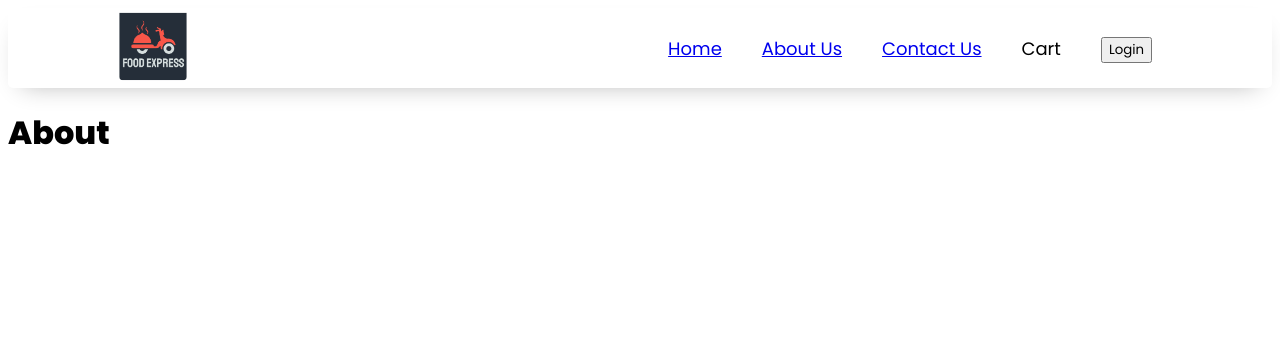
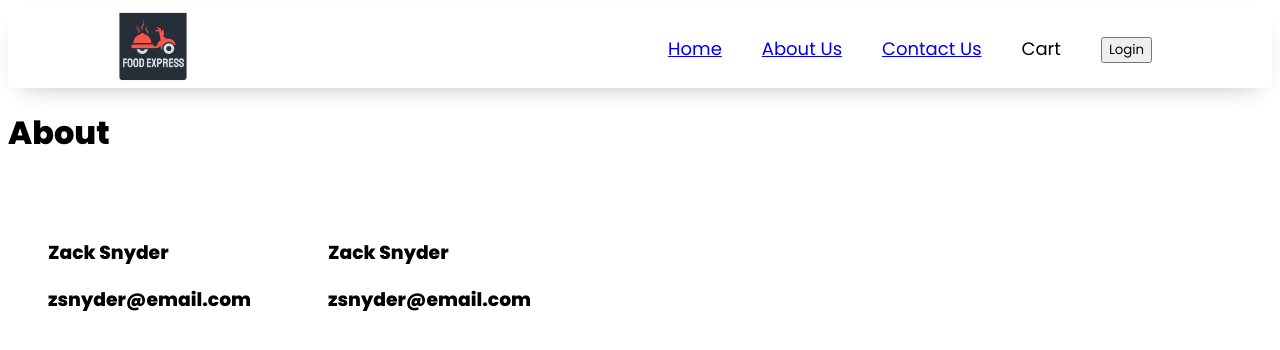
Before and after one commit to SidJ11/reactapp, a React (Vite) app: page /about in a window 1280 px wide. Shown: the top 350 px of the page. Built offline with nearby package versions, Linux system fonts and the light colour scheme.

Commit message:
Class Based

```diff
--- a/index.css
+++ b/index.css
@@ -138,3 +138,23 @@ html *{
     margin: 10px;
     border-radius: 10px;
 }
+
+.user-section{
+    display:flex;
+}
+
+.user-card{
+    width: 200px;
+    z-index: 0;
+    overflow: hidden;
+    border-radius: 10px;
+    margin:20px;
+    padding:20px;
+}
+
+.user-card:hover{
+    transition: all 0.2s ease-out;
+    box-shadow: 0px 4px 8px rgba(38, 38, 38, 0.2);
+    border: 1px solid #cccccc;
+    background-color: white;
+}
--- a/src/components/About.js
+++ b/src/components/About.js
@@ -1,7 +1,14 @@
+import User from "./User"
+import UserClass from "./UserClass"
+
 const About = () => {
   return (
     <div>
         <h1>About</h1>
+        <div className="user-section">
+          <User name="Zack Snyder" email="zsnyder@email.com"/>
+          <UserClass name="Zack Snyder" email="zsnyder@email.com"/>
+        </div>
     </div>
   )
 }
--- /dev/null
+++ b/src/components/User.js
@@ -0,0 +1,10 @@
+const User = ({name, email}) => {
+    return(
+        <div className="user-card">
+            <h3>{name}</h3>
+            <h3>{email}</h3>
+        </div>
+    )
+}
+
+export default User
--- /dev/null
+++ b/src/components/UserClass.js
@@ -0,0 +1,20 @@
+import React from "react";
+
+class UserClass extends React.Component {
+    constructor(props){
+        super(props);
+            console.log(props)
+
+    }
+    render(){
+        const {name} = this.props;
+        return(
+            <div className="user-card">
+                <h3>{name}</h3>
+                <h3>{this.props.email}</h3>
+            </div>
+        )
+    }
+}
+
+export default UserClass;
```
